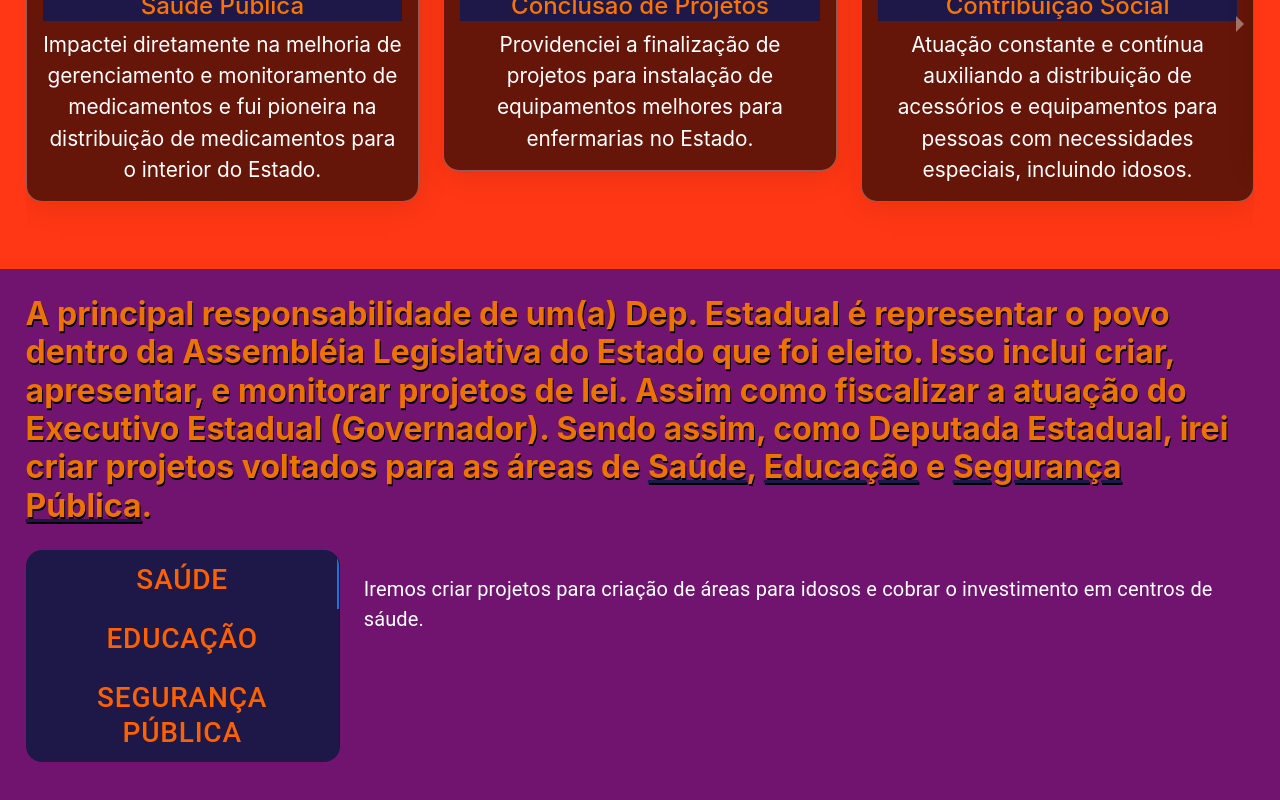
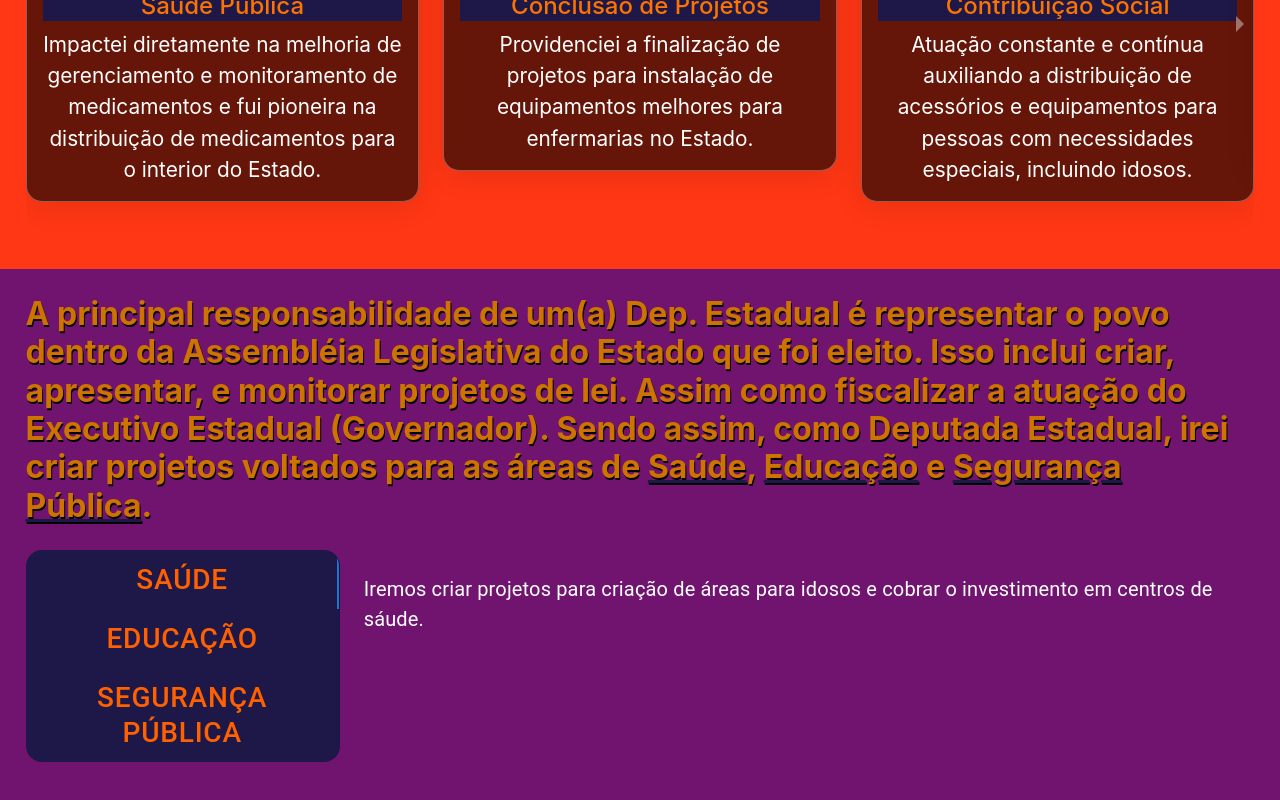
Before and after one commit to Takater/dep-mirian-moret, a React (Create React App) app: page / in a window 1280 px wide. Shown: the part 2691-3491 px from the top of the page. Built offline with nearby package versions, Linux system fonts and the light colour scheme.

Commit message:
Thu, Aug 25, 2022, 9:52 PM +00:00

```diff
--- a/src/App.css
+++ b/src/App.css
@@ -130,7 +130,7 @@ li>a {
 }
 
 #propostas>h3 {
-  color: #ec7300;
+  color: #cc7300;
   text-shadow: 1px 2px #000;
   font-weight: bold;
   font-size: 200%;
```
